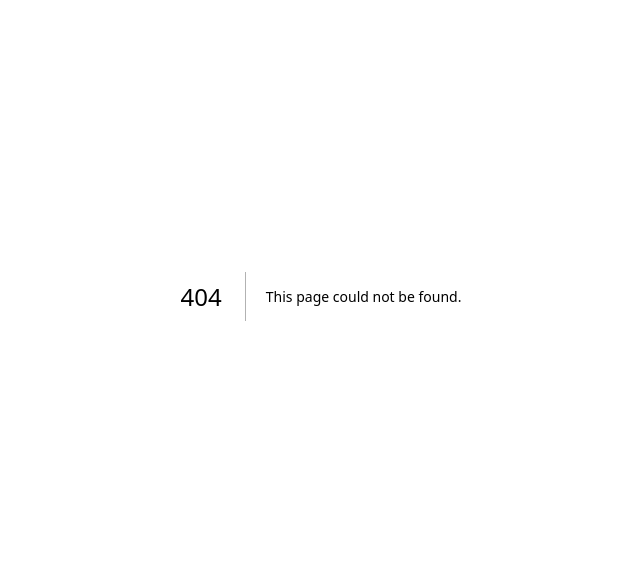
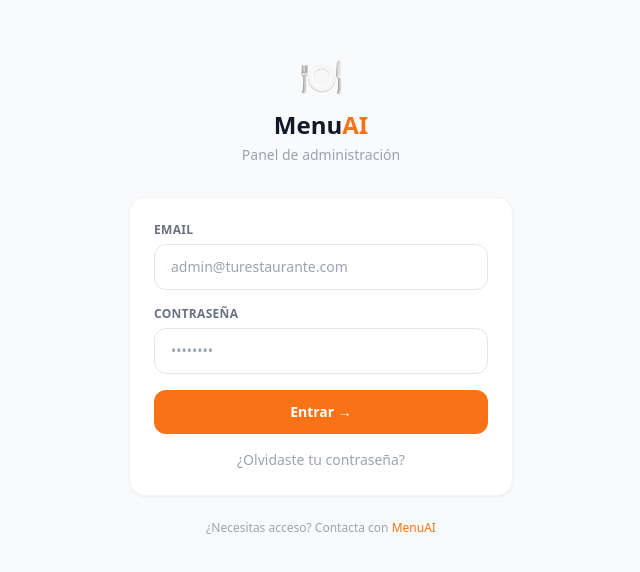
Before and after one commit to Marcos4322/Proyecto-Cartas-Digitales, a Next.js app: page /login in a window 1280 px wide. Before the commit this address had no page. Shown: the part 104-676 px from the top of the page, without its empty margins (319-959 px from the left). Built offline with nearby package versions, Linux system fonts and the light colour scheme; no server answers.

Commit message:
feat: autenticacion completa - middleware, login, logout, badge demo

```diff
--- a/src/app/admin/[slug]/page.tsx
+++ b/src/app/admin/[slug]/page.tsx
@@ -1,6 +1,14 @@
 'use client'
 
 import { useEffect, useState, useRef } from 'react'
+// Por esto
+import { createBrowserClient } from '@supabase/ssr'
+
+const supabase = createBrowserClient(
+  process.env.NEXT_PUBLIC_SUPABASE_URL!,
+  process.env.NEXT_PUBLIC_SUPABASE_ANON_KEY!
+)
+import { useRouter } from 'next/navigation'
 
 type Allergen = {
   id: string
@@ -58,6 +66,8 @@ const emptyDish = {
 
 type ActiveTab = 'dishes' | 'categories'
 
+const DEMO_SLUG = 'la-taberna-del-puerto'
+
 export default function AdminPage({ params }: { params: { slug: string } }) {
   const [dishes, setDishes] = useState<Dish[]>([])
   const [categories, setCategories] = useState<Category[]>([])
@@ -75,9 +85,14 @@ export default function AdminPage({ params }: { params: { slug: string } }) {
   const [newCategoryName, setNewCategoryName] = useState('')
   const [savingCategory, setSavingCategory] = useState(false)
   const [deletingCategory, setDeletingCategory] = useState<string | null>(null)
+  const [isDemo, setIsDemo] = useState(false)
   const fileRef = useRef<HTMLInputElement>(null)
+  const router = useRouter()
+
 
   useEffect(() => {
+    setIsDemo(params.slug === DEMO_SLUG)
+
     const fetchData = async () => {
       const restRes = await fetch('/api/restaurants')
       const restaurants = await restRes.json()
@@ -100,6 +115,11 @@ export default function AdminPage({ params }: { params: { slug: string } }) {
     }
     fetchData()
   }, [params.slug])
+
+  const handleLogout = async () => {
+    await supabase.auth.signOut()
+    router.push('/login')
+  }
 
   const toggleAvailable = async (dish: Dish) => {
     setSaving(dish.id)
@@ -252,7 +272,6 @@ export default function AdminPage({ params }: { params: { slug: string } }) {
   const handleAddCategory = async () => {
     if (!newCategoryName.trim()) return
     setSavingCategory(true)
-
     const res = await fetch('/api/categories', {
       method: 'POST',
       headers: { 'Content-Type': 'application/json' },
@@ -319,6 +338,24 @@ export default function AdminPage({ params }: { params: { slug: string } }) {
             >
               Ver carta
             </button>
+
+            {/* Cerrar sesion — solo si NO es demo */}
+            {!isDemo && (
+              <button
+                onClick={handleLogout}
+                className="hidden md:flex text-sm text-gray-400 hover:text-gray-600 font-medium border border-gray-200 px-3 py-2 rounded-xl transition items-center gap-1.5"
+              >
+                Cerrar sesión
+              </button>
+            )}
+
+            {/* Badge demo */}
+            {isDemo && (
+              <span className="hidden md:flex items-center gap-1 text-xs bg-orange-100 text-orange-600 font-semibold px-3 py-1.5 rounded-full">
+                🎯 Demo
+              </span>
+            )}
+
             <button
               onClick={openCreate}
               className="bg-orange-500 hover:bg-orange-600 text-white font-semibold px-3 py-2 rounded-xl transition text-sm"
@@ -360,8 +397,6 @@ export default function AdminPage({ params }: { params: { slug: string } }) {
         {/* ── TAB CATEGORÍAS ── */}
         {activeTab === 'categories' && (
           <div className="space-y-4">
-
-            {/* Añadir nueva categoría */}
             <div className="bg-white rounded-2xl border border-gray-100 shadow-sm p-5">
               <h3 className="text-sm font-bold text-gray-900 mb-4">Nueva categoría</h3>
               <div className="flex gap-3">
@@ -386,7 +421,6 @@ export default function AdminPage({ params }: { params: { slug: string } }) {
               </p>
             </div>
 
-            {/* Lista de categorías */}
             <div className="bg-white rounded-2xl border border-gray-100 shadow-sm overflow-hidden">
               {categories.length === 0 ? (
                 <div className="text-center py-10 text-gray-400 text-sm">
@@ -424,8 +458,6 @@ export default function AdminPage({ params }: { params: { slug: string } }) {
             {/* FORMULARIO */}
             {showForm && (
               <div id="form-top" className="bg-white rounded-2xl shadow-sm p-5 mb-6 border border-orange-100">
-
-                {/* Header formulario */}
                 <div className="flex justify-between items-center mb-5">
                   <h3 className="text-base font-bold text-gray-900">
                     {editingDish ? '✏️ Editar plato' : '➕ Nuevo plato'}
@@ -539,13 +571,13 @@ export default function AdminPage({ params }: { params: { slug: string } }) {
                     </label>
                     <div className="grid grid-cols-2 gap-2">
                       {[
-                        { key: 'is_available',   label: '✅ Disponible',      desc: 'En carta hoy'         },
-                        { key: 'is_featured',    label: '⭐ Recomendado',     desc: 'Aparece destacado'    },
-                        { key: 'is_meat',        label: '🥩 Contiene carne',  desc: 'Excluido en vegano'   },
-                        { key: 'is_vegan',       label: '🌱 Vegano',          desc: 'Apto veganos'         },
-                        { key: 'is_vegetarian',  label: '🥦 Vegetariano',     desc: 'Sin carne ni pescado' },
-                        { key: 'is_gluten_free', label: '🌾 Sin gluten',      desc: 'Apto celiaquía'       },
-                        { key: 'is_pescatarian', label: '🐟 Pescado',         desc: 'Contiene pescado'     },
+                        { key: 'is_available',   label: '✅ Disponible',     desc: 'En carta hoy'         },
+                        { key: 'is_featured',    label: '⭐ Recomendado',    desc: 'Aparece destacado'    },
+                        { key: 'is_meat',        label: '🥩 Contiene carne', desc: 'Excluido en vegano'   },
+                        { key: 'is_vegan',       label: '🌱 Vegano',         desc: 'Apto veganos'         },
+                        { key: 'is_vegetarian',  label: '🥦 Vegetariano',    desc: 'Sin carne ni pescado' },
+                        { key: 'is_gluten_free', label: '🌾 Sin gluten',     desc: 'Apto celiaquía'       },
+                        { key: 'is_pescatarian', label: '🐟 Pescado',        desc: 'Contiene pescado'     },
                       ].map(opt => (
                         <label
                           key={opt.key}
@@ -625,7 +657,7 @@ export default function AdminPage({ params }: { params: { slug: string } }) {
               </div>
             )}
 
-            {/* LISTA DE PLATOS — cards en móvil, tabla en desktop */}
+            {/* CARDS móvil */}
             <div className="space-y-3 md:hidden">
               {dishes.map(dish => (
                 <div key={dish.id} className="bg-white rounded-2xl border border-gray-100 shadow-sm p-4">
@@ -689,7 +721,7 @@ export default function AdminPage({ params }: { params: { slug: string } }) {
               ))}
             </div>
 
-            {/* TABLA — solo desktop */}
+            {/* TABLA desktop */}
             <div className="hidden md:block bg-white rounded-2xl shadow-sm overflow-hidden border border-gray-100">
               <table className="w-full">
                 <thead className="bg-gray-50 border-b border-gray-100">
--- /dev/null
+++ b/src/app/login/page.tsx
@@ -0,0 +1,155 @@
+'use client'
+
+import { useState, Suspense } from 'react'
+import { useRouter, useSearchParams } from 'next/navigation'
+import { createBrowserClient } from '@supabase/ssr'
+
+const supabase = createBrowserClient(
+  process.env.NEXT_PUBLIC_SUPABASE_URL!,
+  process.env.NEXT_PUBLIC_SUPABASE_ANON_KEY!
+)
+function LoginForm() {
+  const [email, setEmail] = useState('')
+  const [password, setPassword] = useState('')
+  const [loading, setLoading] = useState(false)
+  const [error, setError] = useState('')
+  const [resetSent, setResetSent] = useState(false)
+  const router = useRouter()
+  const searchParams = useSearchParams()
+  const redirect = searchParams.get('redirect') || '/admin/la-taberna-del-puerto'
+
+  const handleLogin = async () => {
+    if (!email || !password) {
+      setError('Email y contraseña son obligatorios')
+      return
+    }
+    setLoading(true)
+    setError('')
+
+    const { error: authError } = await supabase.auth.signInWithPassword({
+      email,
+      password,
+    })
+
+    if (authError) {
+      setError('Email o contraseña incorrectos')
+      setLoading(false)
+      return
+    }
+
+    router.push(redirect)
+    router.refresh()
+  }
+
+  const handleResetPassword = async () => {
+    if (!email) {
+      setError('Introduce tu email primero')
+      return
+    }
+    await supabase.auth.resetPasswordForEmail(email, {
+      redirectTo: `${window.location.origin}/reset-password`,
+    })
+    setResetSent(true)
+    setError('')
+  }
+
+  return (
+    <div className="min-h-screen bg-gray-50 flex items-center justify-center px-4">
+      <div className="w-full max-w-sm">
+
+        {/* Logo */}
+        <div className="text-center mb-8">
+          <span className="text-4xl">🍽️</span>
+          <h1 className="text-2xl font-black text-gray-900 mt-3">
+            Menu<span className="text-orange-500">AI</span>
+          </h1>
+          <p className="text-sm text-gray-400 mt-1">Panel de administración</p>
+        </div>
+
+        {/* Formulario */}
+        <div className="bg-white rounded-2xl shadow-sm border border-gray-100 p-6 space-y-4">
+
+          {resetSent ? (
+            <div className="text-center py-4">
+              <p className="text-4xl mb-3">📧</p>
+              <p className="font-bold text-gray-900 mb-1">Email enviado</p>
+              <p className="text-sm text-gray-500">
+                Revisa tu bandeja de entrada y sigue las instrucciones para restablecer tu contraseña.
+              </p>
+              <button
+                onClick={() => setResetSent(false)}
+                className="mt-4 text-sm text-orange-500 hover:text-orange-600 font-medium"
+              >
+                Volver al login
+              </button>
+            </div>
+          ) : (
+            <>
+              <div>
+                <label className="text-xs font-bold text-gray-500 uppercase tracking-wide mb-1.5 block">
+                  Email
+                </label>
+                <input
+                  type="email"
+                  value={email}
+                  onChange={e => setEmail(e.target.value)}
+                  onKeyDown={e => e.key === 'Enter' && handleLogin()}
+                  placeholder="admin@turestaurante.com"
+                  className="w-full border border-gray-200 rounded-xl px-4 py-3 text-sm focus:outline-none focus:border-orange-400 focus:ring-1 focus:ring-orange-100"
+                />
+              </div>
+
+              <div>
+                <label className="text-xs font-bold text-gray-500 uppercase tracking-wide mb-1.5 block">
+                  Contraseña
+                </label>
+                <input
+                  type="password"
+                  value={password}
+                  onChange={e => setPassword(e.target.value)}
+                  onKeyDown={e => e.key === 'Enter' && handleLogin()}
+                  placeholder="••••••••"
+                  className="w-full border border-gray-200 rounded-xl px-4 py-3 text-sm focus:outline-none focus:border-orange-400 focus:ring-1 focus:ring-orange-100"
+                />
+              </div>
+
+              {error && (
+                <div className="bg-red-50 border border-red-200 rounded-xl px-4 py-3">
+                  <p className="text-sm text-red-600 font-medium">{error}</p>
+                </div>
+              )}
+
+              <button
+                onClick={handleLogin}
+                disabled={loading}
+                className="w-full bg-orange-500 hover:bg-orange-600 disabled:opacity-50 text-white font-bold py-3 rounded-xl transition text-sm"
+              >
+                {loading ? 'Entrando...' : 'Entrar →'}
+              </button>
+
+              <button
+                onClick={handleResetPassword}
+                className="w-full text-sm text-gray-400 hover:text-orange-500 transition text-center"
+              >
+                ¿Olvidaste tu contraseña?
+              </button>
+            </>
+          )}
+        </div>
+
+        <p className="text-center text-xs text-gray-400 mt-6">
+          ¿Necesitas acceso? Contacta con{' '}
+          <span className="text-orange-500 font-medium">MenuAI</span>
+        </p>
+      </div>
+    </div>
+  )
+}
+
+export default function LoginPage() {
+  return (
+    <Suspense>
+      <LoginForm />
+    </Suspense>
+  )
+}
```
Also changed, not shown: src/middleware.ts (added, +60 -0 lines).
